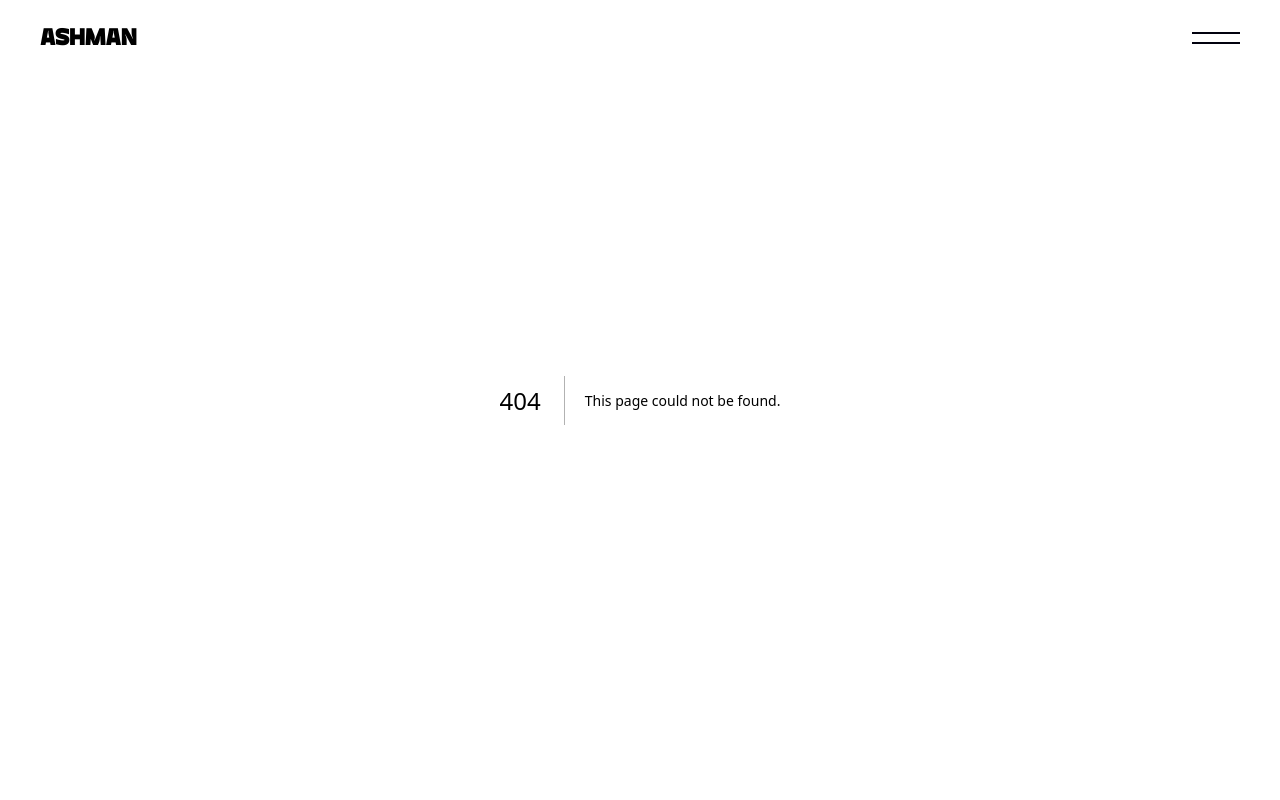
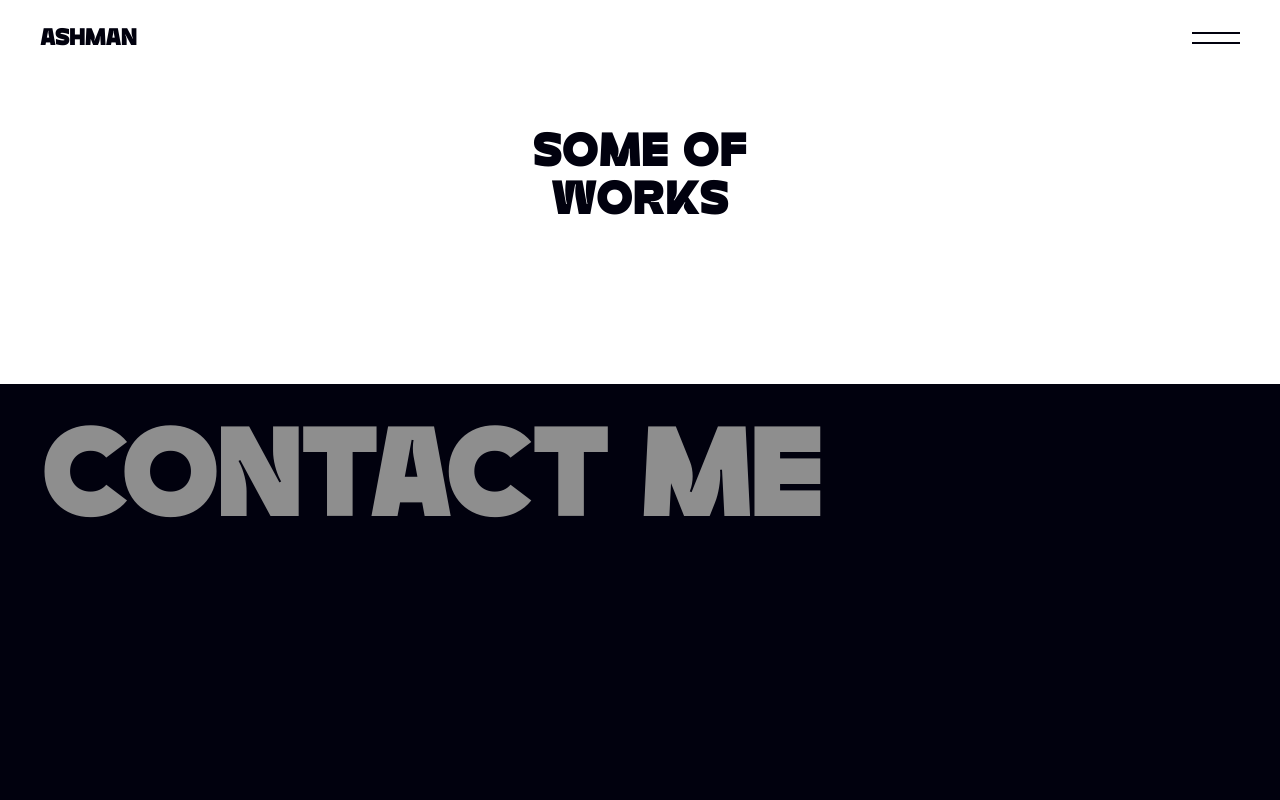
Before and after one commit to ashman02/portfolio-3, a Next.js app: page /works in a window 1280 px wide. Before the commit this address had no page. Shown: the top 800 px of the page. Built offline with nearby package versions, Linux system fonts and the light colour scheme.

Commit message:
some fixes and start building slider

```diff
--- /dev/null
+++ b/src/app/(app)/works/page.tsx
@@ -0,0 +1,21 @@
+"use client"
+import WorkCard from "@/components/WorkCard"
+import React, { useState } from "react"
+
+
+const Work = () => {
+  const [activeIndex, setActiveIndex] = useState(0)
+  return (
+    <main className="">
+      <section className="flex flex-col gap-8 lg:gap-6 items-center justify-center py-[128px]">
+        <div className="flex flex-col items-center justify-center cont mb-8">
+          <h1 className="medium-text">SOME OF</h1>
+          <h1 className="medium-text">WORKS</h1>
+        </div>
+
+      </section>
+    </main>
+  )
+}
+
+export default Work
--- a/src/components/Navbar.tsx
+++ b/src/components/Navbar.tsx
@@ -102,7 +102,7 @@ const Navbar = () => {
         <div className="menu-links flex flex-col gap-2">
           {MenuItems.map((item) => (
             <Link key={item.name} href={item.link} className="overflow-hidden">
-              <h1 className={`menu-item ${item.isActive ? "text-background" : "text-bgshade"} medium-text hover:text-background transition-all duration-200 ease-in translate-y-[100%]`}>
+              <h1 onClick={handleCloseMenu} className={`menu-item ${item.isActive ? "text-background" : "text-bgshade"} medium-text hover:text-background transition-all duration-200 ease-in translate-y-[100%]`}>
                 {item.name}
               </h1>
             </Link>
```
